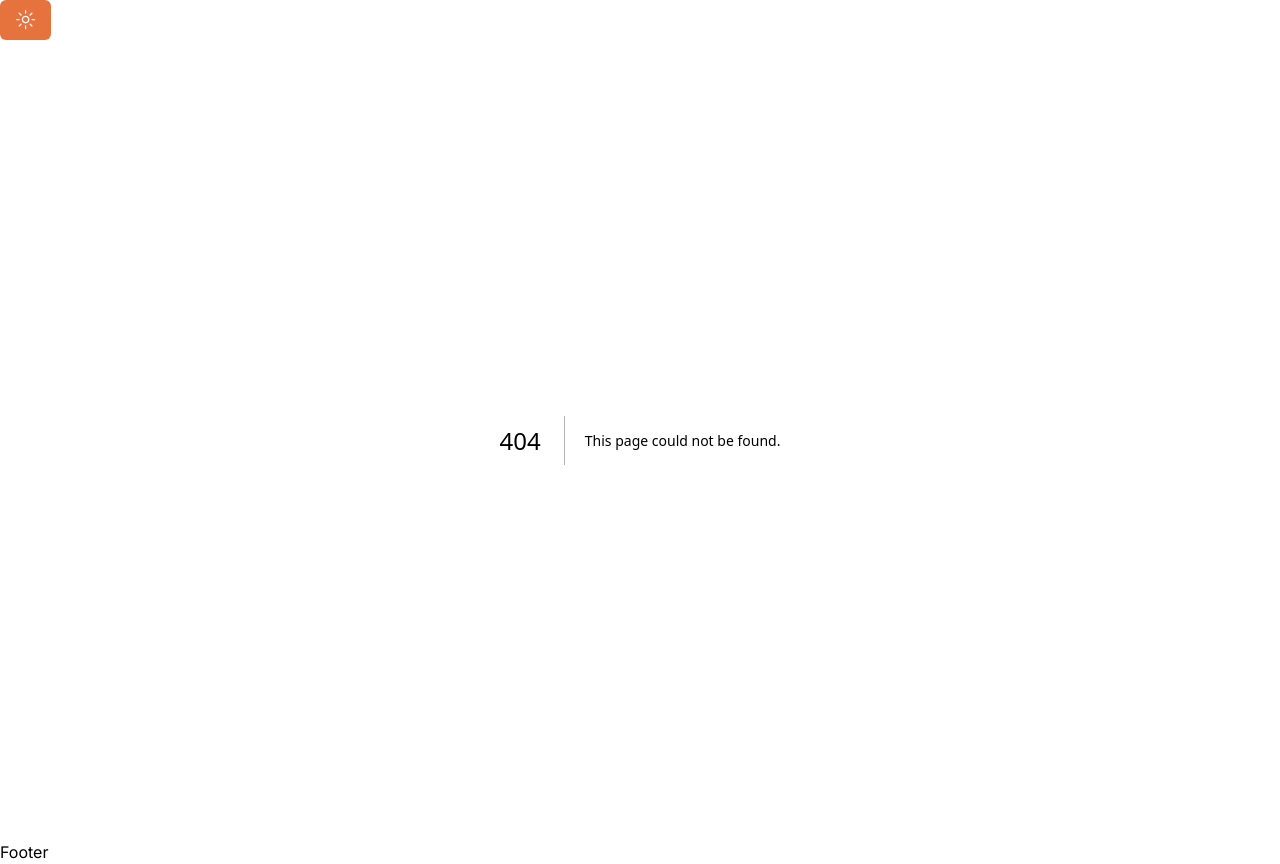
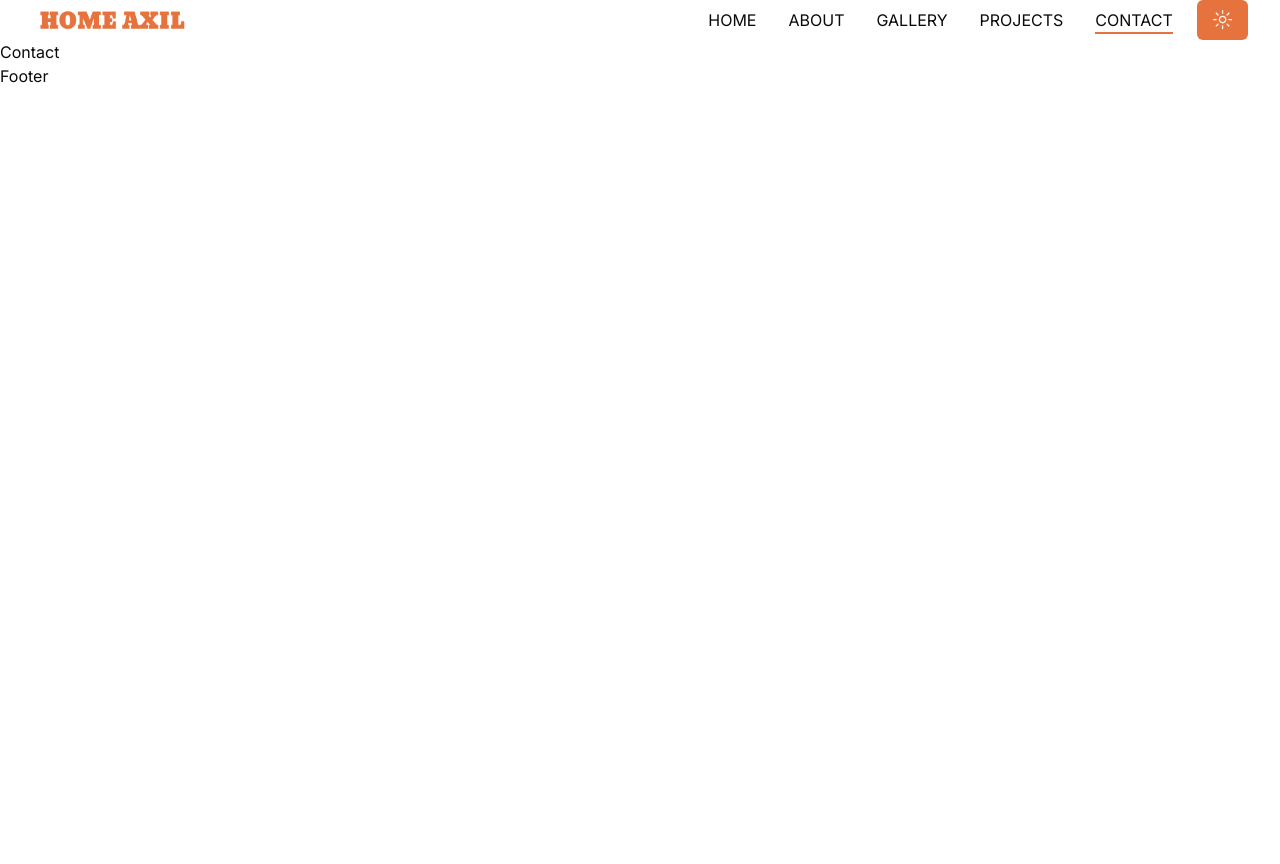
Before and after one commit to mkeloo/interior-shadcn, a Next.js app: page /contact in a window 1280 px wide. Before the commit this address had no page. After the commit the page ends 800 px from the top, so only its background shows below. Built offline with nearby package versions, Linux system fonts and the light colour scheme.

Commit message:
navbar is done. Onto vertical scroll progress.

```diff
--- /dev/null
+++ b/app/about/page.jsx
@@ -0,0 +1,5 @@
+import React from 'react';
+const page = () => {
+  return <div>About</div>;
+};
+export default page;
--- /dev/null
+++ b/app/contact/page.jsx
@@ -0,0 +1,6 @@
+import React from 'react';
+
+const page = () => {
+  return <div>Contact</div>;
+};
+export default page;
--- /dev/null
+++ b/app/gallery/page.jsx
@@ -0,0 +1,6 @@
+import React from 'react';
+
+const page = () => {
+  return <div>Gallery</div>;
+};
+export default page;
--- a/app/layout.js
+++ b/app/layout.js
@@ -11,8 +11,9 @@
 const inter = Inter({ subsets: ['latin'] });
 
 export const metadata = {
-  title: 'Create Next App',
-  description: 'Generated by create next app',
+  title: 'Interior Design',
+  description:
+    'Built using Next.js and Tailwind CSS with Shadcn UI components.',
 };
 
 export default function RootLayout({ children }) {
--- /dev/null
+++ b/app/projects/page.jsx
@@ -0,0 +1,6 @@
+import React from 'react';
+
+const page = () => {
+  return <div>Projects</div>;
+};
+export default page;
--- a/components/Header.jsx
+++ b/components/Header.jsx
@@ -3,12 +3,32 @@
 import React from 'react';
 import ThemeToggler from './ThemeToggler';
 
+// Components
+import Logo from './Logo';
+import Navbar from './Navbar';
+import MobileNavbar from './MobileNavbar';
+
 const Header = () => {
   return (
-    <div>
-      {/* Theme Toggler */}
-      <ThemeToggler />
-    </div>
+    <header>
+      <div className="container mx-auto">
+        <div className="flex items-center justify-between">
+          <Logo />
+          <div className="flex items-center gap-x-6">
+            <Navbar
+              containerStyles="hidden xl:flex gap-x-8 items-center"
+              linkStyles="relative hover:text-primary transition-all"
+              underlineStyles="absolute left-0 top-full h-[2px] bg-primary w-full"
+            />
+            <ThemeToggler />
+
+            <div className="xl:hidden">
+              <MobileNavbar />
+            </div>
+          </div>
+        </div>
+      </div>
+    </header>
   );
 };
 export default Header;
--- /dev/null
+++ b/components/Logo.jsx
@@ -0,0 +1,12 @@
+import Link from 'next/link';
+import Image from 'next/image';
+import logo from '../public/logo.png';
+
+const Logo = () => {
+  return (
+    <Link href="/">
+      <Image src={logo} width={160} height={55} alt="company logo" />
+    </Link>
+  );
+};
+export default Logo;
--- /dev/null
+++ b/components/MobileNavbar.jsx
@@ -0,0 +1,4 @@
+const MobileNavbar = () => {
+  return <div>MobileNavbar</div>;
+};
+export default MobileNavbar;
--- /dev/null
+++ b/components/Navbar.jsx
@@ -0,0 +1,42 @@
+import Link from 'next/link';
+
+// Hooks
+import { usePathname } from 'next/navigation';
+import { motion } from 'framer-motion';
+
+const links = [
+  { path: '/', name: 'home' },
+  { path: '/about', name: 'about' },
+  { path: '/gallery', name: 'gallery' },
+  { path: '/projects', name: 'projects' },
+  { path: '/contact', name: 'contact' },
+];
+
+const Navbar = ({ containerStyles, linkStyles, underlineStyles }) => {
+  const path = usePathname();
+  return (
+    <nav className={`${containerStyles}`}>
+      {links.map((link, index) => {
+        return (
+          <Link
+            key={index}
+            href={link.path}
+            className={`uppercase ${linkStyles}`}
+          >
+            {link.path === path && (
+              <motion.span
+                initial={{ y: '-100%' }}
+                animate={{ y: 0 }}
+                transition={{ type: 'tween' }}
+                layoutId="underline"
+                className={`${underlineStyles}`}
+              />
+            )}
+            {link.name}
+          </Link>
+        );
+      })}
+    </nav>
+  );
+};
+export default Navbar;
--- a/components/ui/button.jsx
+++ b/components/ui/button.jsx
@@ -9,7 +9,7 @@
   {
     variants: {
       variant: {
-        default: 'bg-primary text-primary-foreground hover:bg-secondary',
+        default: 'bg-primary text-primary-foreground hover:bg-amber-700',
         destructive:
           'bg-destructive text-destructive-foreground hover:bg-destructive/90',
         outline:
--- /dev/null
+++ b/hooks/useScrollProgress.jsx
@@ -0,0 +1,6 @@
+import React from 'react';
+
+const useScrollProgress = () => {
+  return <div>useScrollProgress</div>;
+};
+export default useScrollProgress;
```
